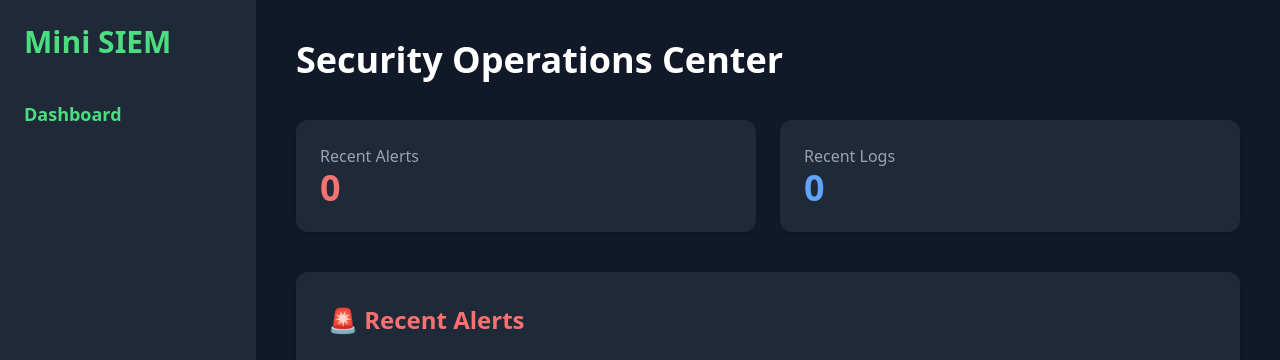
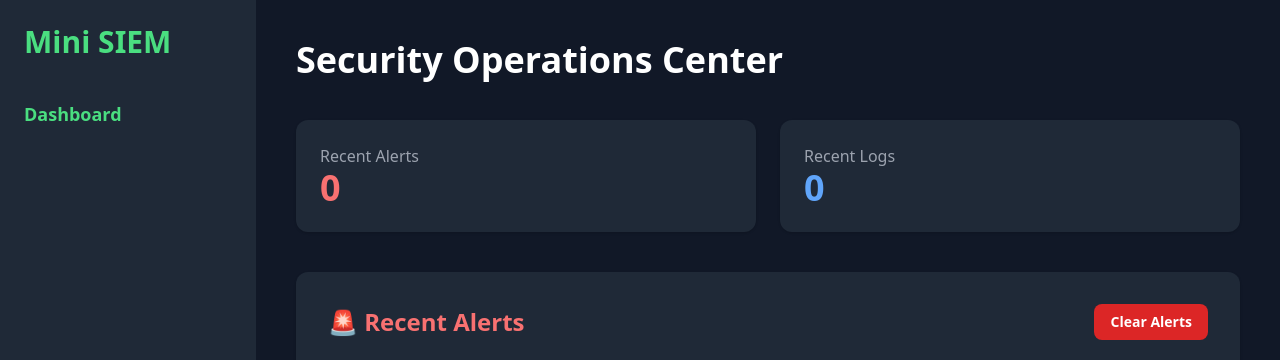
Before and after one commit to strangeglass/MINI_SIEM_PROJECT, a Flask app: page / in a window 1280 px wide. Shown: the top 360 px of the page. Run offline with Flask 3, Linux system fonts and the light colour scheme; data that the repository does not hold is empty; some libraries are stand-ins or nearby versions.

Commit message:
Step 18: Adding functionality to clear alerts from the dashboard

```diff
--- a/app.py
+++ b/app.py
@@ -1,8 +1,8 @@
-from flask import Flask, render_template, request, jsonify
+from flask import Flask, render_template, request, jsonify, redirect, url_for
 import sqlite3
 import json
 import threading
-import detector # NEW: Import our detection module
+import detector
 
 app = Flask(__name__)
 
@@ -29,6 +29,17 @@ def index():
     conn.close()
     return render_template('dashboard.html', logs=logs, alerts=alerts)
 
+# NEW: Route to clear alerts
+@app.route('/clear_alerts', methods=['POST'])
+def clear_alerts():
+    with db_lock:
+        conn = get_db_connection()
+        cursor = conn.cursor()
+        cursor.execute('DELETE FROM alerts')
+        conn.commit()
+        conn.close()
+    return redirect(url_for('index'))
+
 # Route to receive logs
 @app.route('/ingest', methods=['POST'])
 def ingest_log():
@@ -48,7 +59,7 @@ def ingest_log():
             conn.commit()
             conn.close()
 
-            # NEW: Run the detection logic after saving the log
+            # Run the detection logic after saving the log
             detector.check_for_brute_force(ip)
 
         print(f"Log received and saved: {ip} - {message}")
--- a/templates/dashboard.html
+++ b/templates/dashboard.html
@@ -34,7 +34,14 @@
         </div>
 
         <div class="bg-gray-800 p-8 rounded-xl shadow mb-10">
-            <h2 class="text-2xl mb-6 text-red-400 font-semibold">🚨 Recent Alerts</h2>
+            <div class="flex justify-between items-center mb-6">
+                <h2 class="text-2xl text-red-400 font-semibold">🚨 Recent Alerts</h2>
+                <form action="/clear_alerts" method="post">
+                    <button type="submit" class="bg-red-600 hover:bg-red-700 text-white px-4 py-2 rounded-lg text-sm font-semibold">
+                        Clear Alerts
+                    </button>
+                </form>
+            </div>
             <div class="overflow-x-auto">
                 <table class="min-w-full text-sm">
                     <thead>
```
